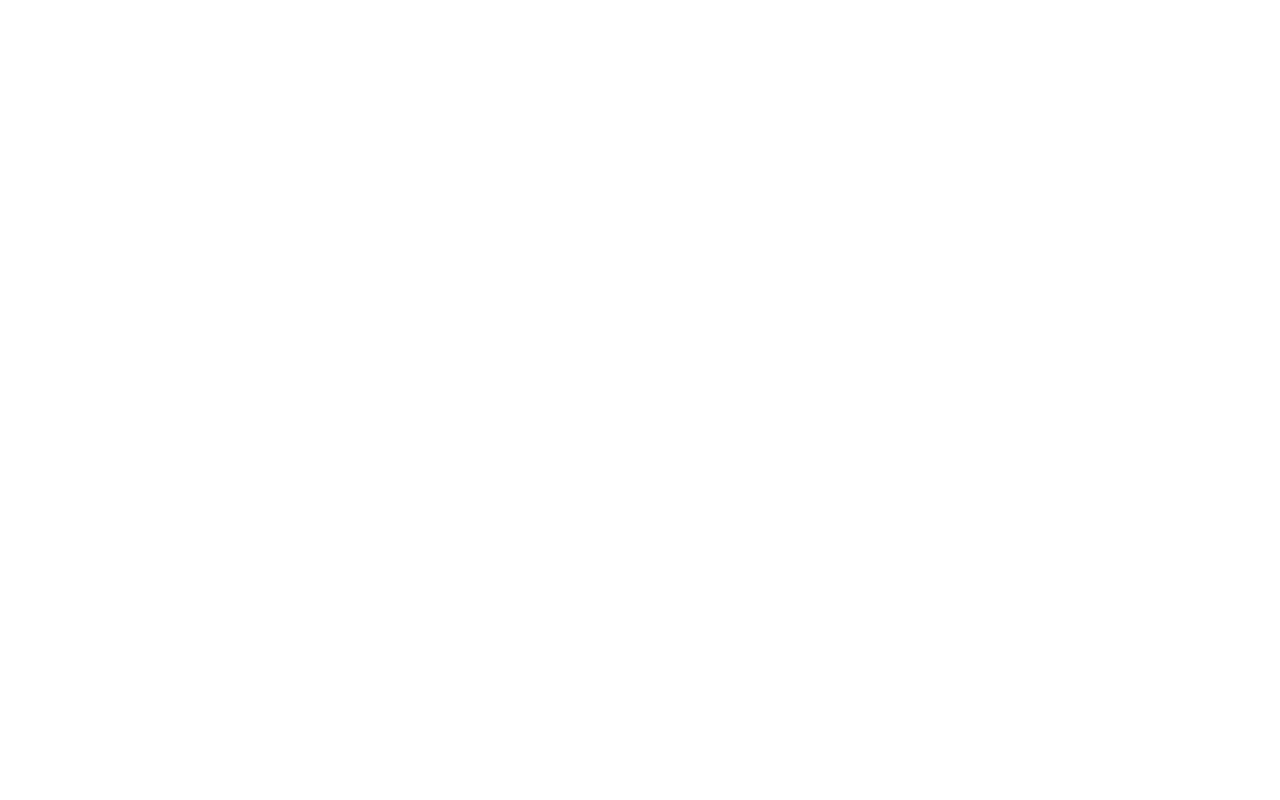
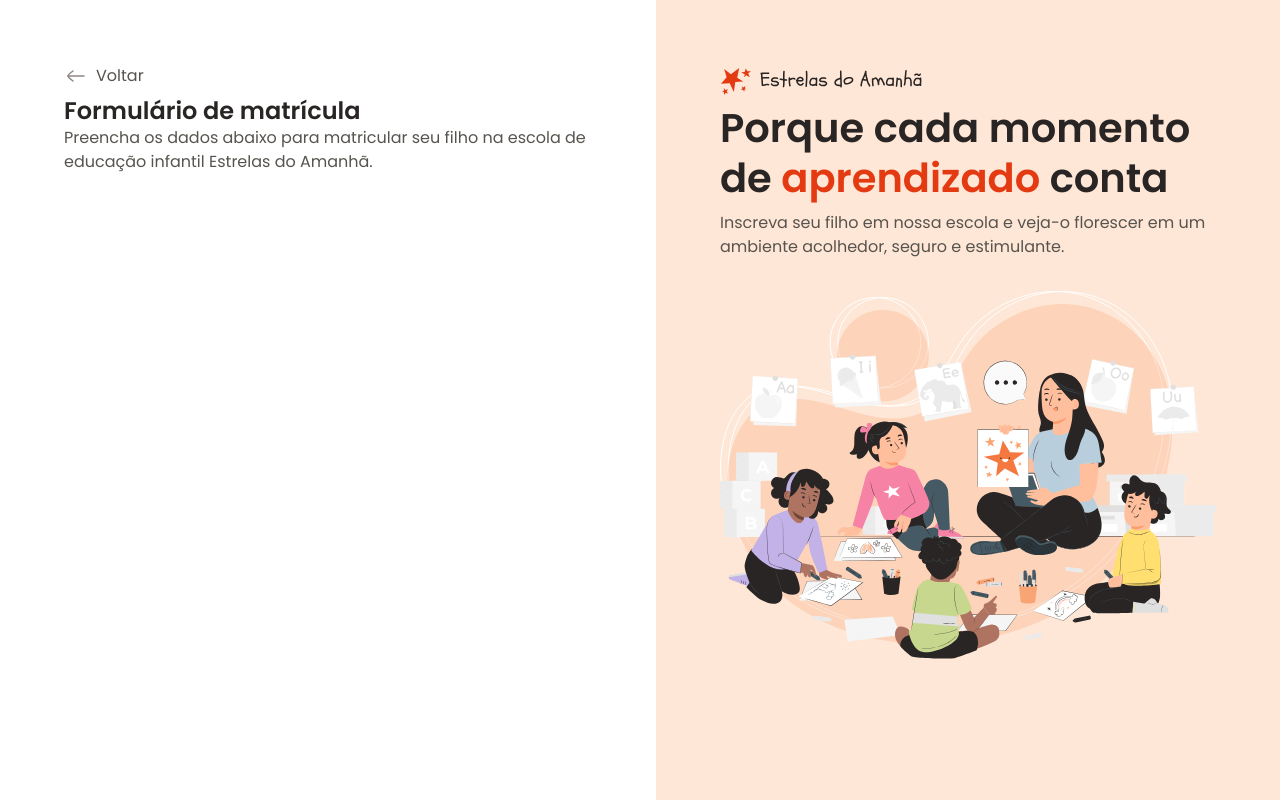
Before and after one commit to erickayo/formulario-de-matricula, a plain HTML site: page index.html in a window 1280 px wide. Drawn offline with Linux system fonts and the light colour scheme.

Commit message:
conteúdo aside e inicial do main

```diff
--- a/index.html
+++ b/index.html
@@ -7,13 +7,39 @@
 
     <meta charset="UTF-8">
     <meta name="viewport" content="width=device-width, initial-scale=1.0">
-    <title>Esrelas do amamnhã</title>
+    <title>Estrelas do amanhã</title>
 
     <link rel="stylesheet" href="/styles/index.css">
 
     <link href="https://fonts.googleapis.com/css2?family=Poppins:ital,wght@0,100;0,200;0,300;0,400;0,500;0,600;0,700;0,800;0,900;1,100;1,200;1,300;1,400;1,500;1,600;1,700;1,800;1,900&display=swap" rel="stylesheet">
 </head>
 <body>
+    <div id="app">
+        <main>
+            <div class="main-container">
+                <div class="back">
+                    <img src="./assets/interface-icons/arrow-left-02.svg" alt="íCone de voltar">
+                    <span>Voltar</span>
+                </div>
 
+                <h1>Formulário de matrícula</h1>
+                <p>Preencha os dados abaixo para matricular seu filho na escola de educação infantil Estrelas do Amanhã.</p>
+
+            </div>
+        </main>
+
+        <aside>
+            <div class="aside-container">
+                <header>
+                    <img src="./assets/logo.svg" alt="Logo estrelas do amanhã">
+                    <h2>Porque cada momento de <span>aprendizado</span> conta</h2>
+                    <p>Inscreva seu filho em nossa escola e veja-o florescer em um ambiente acolhedor, seguro e estimulante.</p>
+                </header>
+
+                <img src="./assets/Illustration.svg" alt="Ilustração de uma professora com crianças prestando atenção">
+
+            </div>
+        </aside>
+    </div>
 </body>
 </html>
--- a/styles/global.css
+++ b/styles/global.css
@@ -34,3 +34,24 @@
     --h3: 600 20px/120% var(--font-family);
     --h4: 600 16px/120% var(--font-family);
 }
+
+*{
+    margin: 0;
+    padding: 0;
+    box-sizing: border-box;
+}
+
+body{
+    overflow: hidden;
+    font: var(--text);
+    color: var(--text-seconday);
+}
+
+h1, h2{
+    color: var(--text-primary);
+}
+
+img{
+    max-width: 100%;
+    height: auto;
+}
--- a/styles/index.css
+++ b/styles/index.css
@@ -1 +1,2 @@
 @import url(global.css);
+@import url(layout.css);
--- /dev/null
+++ b/styles/layout.css
@@ -0,0 +1,52 @@
+#app{
+    display: grid;
+    grid-template-columns: 51.25% 48.75%;
+
+    height: 100vh;
+    overflow: hidden;
+}
+
+main{
+    overflow: auto;
+    padding: 4rem;
+
+    & .main-container{
+        max-width: 33rem;
+        margin-left: auto;
+    }
+
+    & .back{
+        display: flex;
+        align-items: center;
+        gap: .5rem;
+        margin-bottom: 1.5 rem;
+    }
+
+    & h1{
+        font: 600 1.5em/1.25 var(--font-family);
+        margin-top: .5rem;
+    }
+}
+
+aside{
+    padding: 4rem;
+    background-color: var(--surface-secondary);
+
+    & .aside-container{
+        max-width: 31rem;
+
+        & > img{
+            margin-top: 2rem;
+        }
+    }
+
+    & h2{
+        font: 600 2.5rem/1.25 var(--font-family);
+        margin-bottom: .5rem;
+
+        & span{
+            color: var(--text-highlight);
+        }
+    }
+
+}
```
